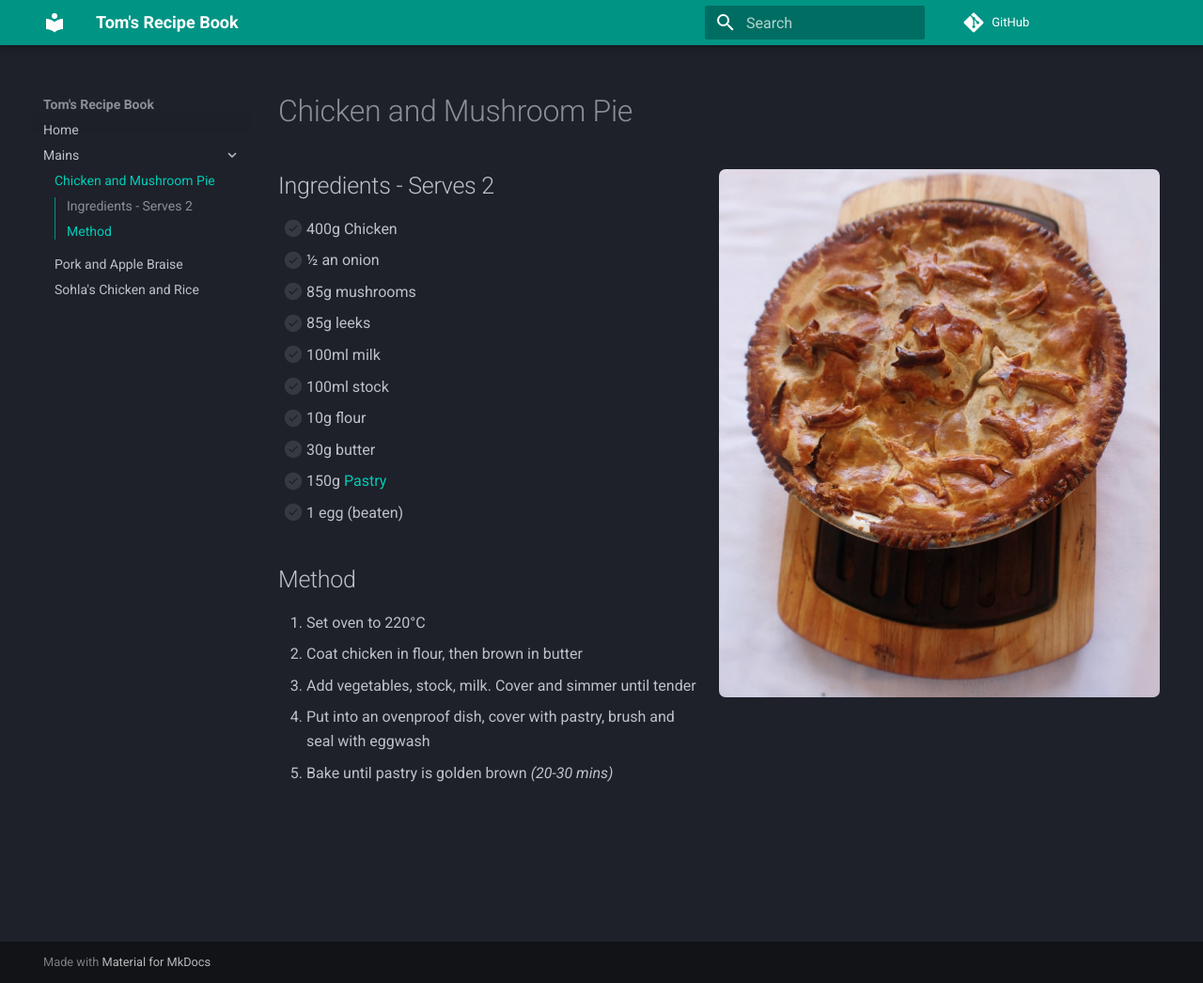
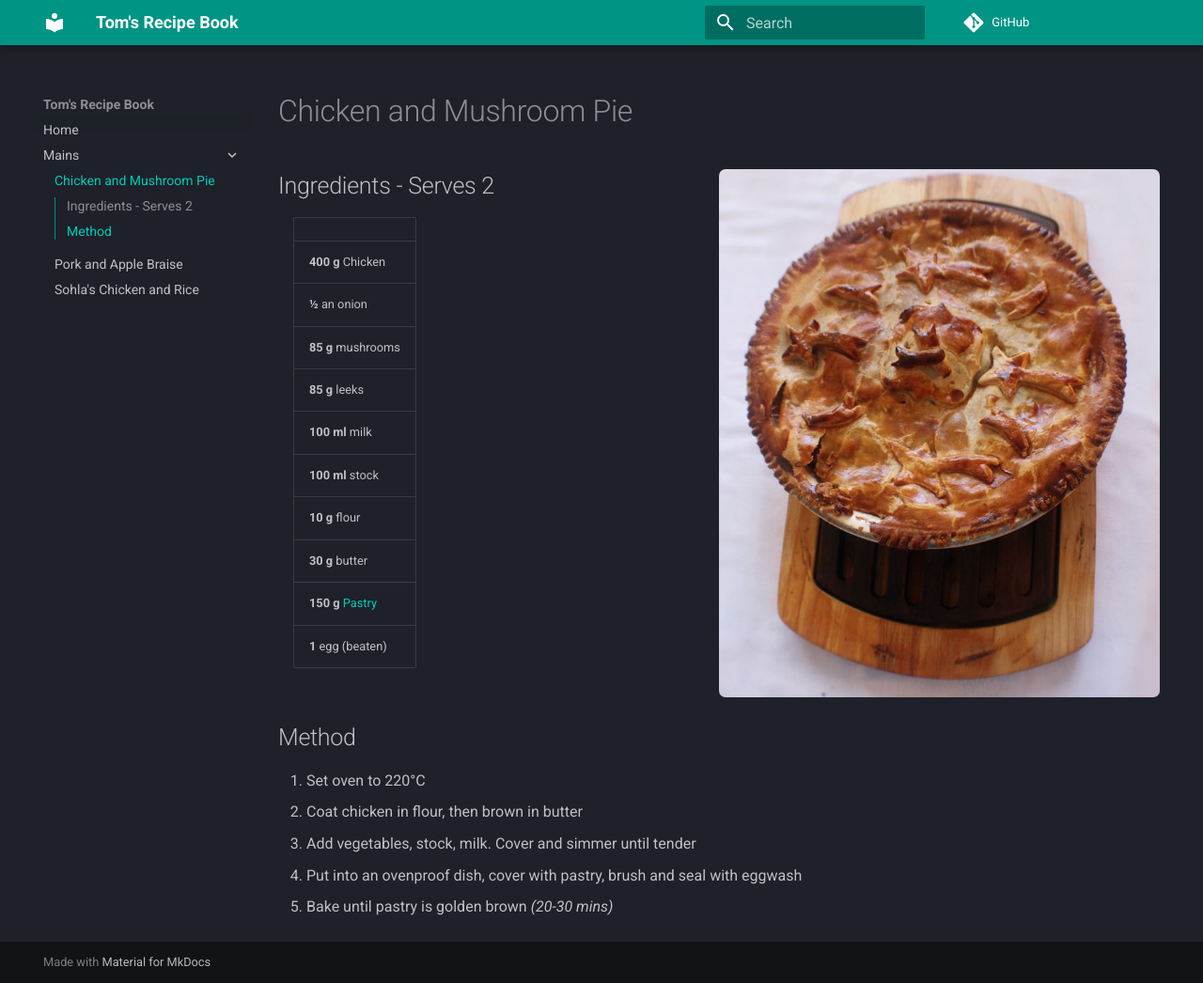
Before and after one commit to tom-davies/recipe-book, an MkDocs documentation site: the page built from docs/mains/chickenpie.md, in a window 1280 px wide and 1046 px high. Shown: the whole window at 94% size. Built offline with MkDocs 1.6.1 and Material for MkDocs 9.7.7, drawn with Linux system fonts in a browser that asks for light colours; comment, search, counter and statistics services are not loaded.

Commit message:
correct ingredient formatting

```diff
--- a/docs/mains/chickenpie.md
+++ b/docs/mains/chickenpie.md
@@ -3,17 +3,19 @@
 ![chickenpie.jpg](./unsplash-pie.jpg){ width="50%" align="right" loading="lazy"}
 
 ## Ingredients - Serves 2
-* [ ] 400g Chicken
-* [ ] 1/2 an onion
-* [ ] 85g mushrooms
-* [ ] 85g leeks
-* [ ] 100ml milk
-* [ ] 100ml stock
-* [ ] 10g flour
-* [ ] 30g butter
-* [ ] 150g [Pastry](./pastry)
-* [ ] 1 egg (beaten)
 
+|                              |
+| ---------------------------- |
+| **400 g** Chicken            |
+| **1/2** an onion             |
+| **85 g** mushrooms           |
+| **85 g** leeks               |
+| **100 ml** milk              |
+| **100 ml** stock             |
+| **10 g** flour               |
+| **30 g** butter              |
+| **150 g** [Pastry](./pastry) |
+| **1** egg (beaten)           |                             |
 
 ## Method
 1. Set oven to 220°C
```
